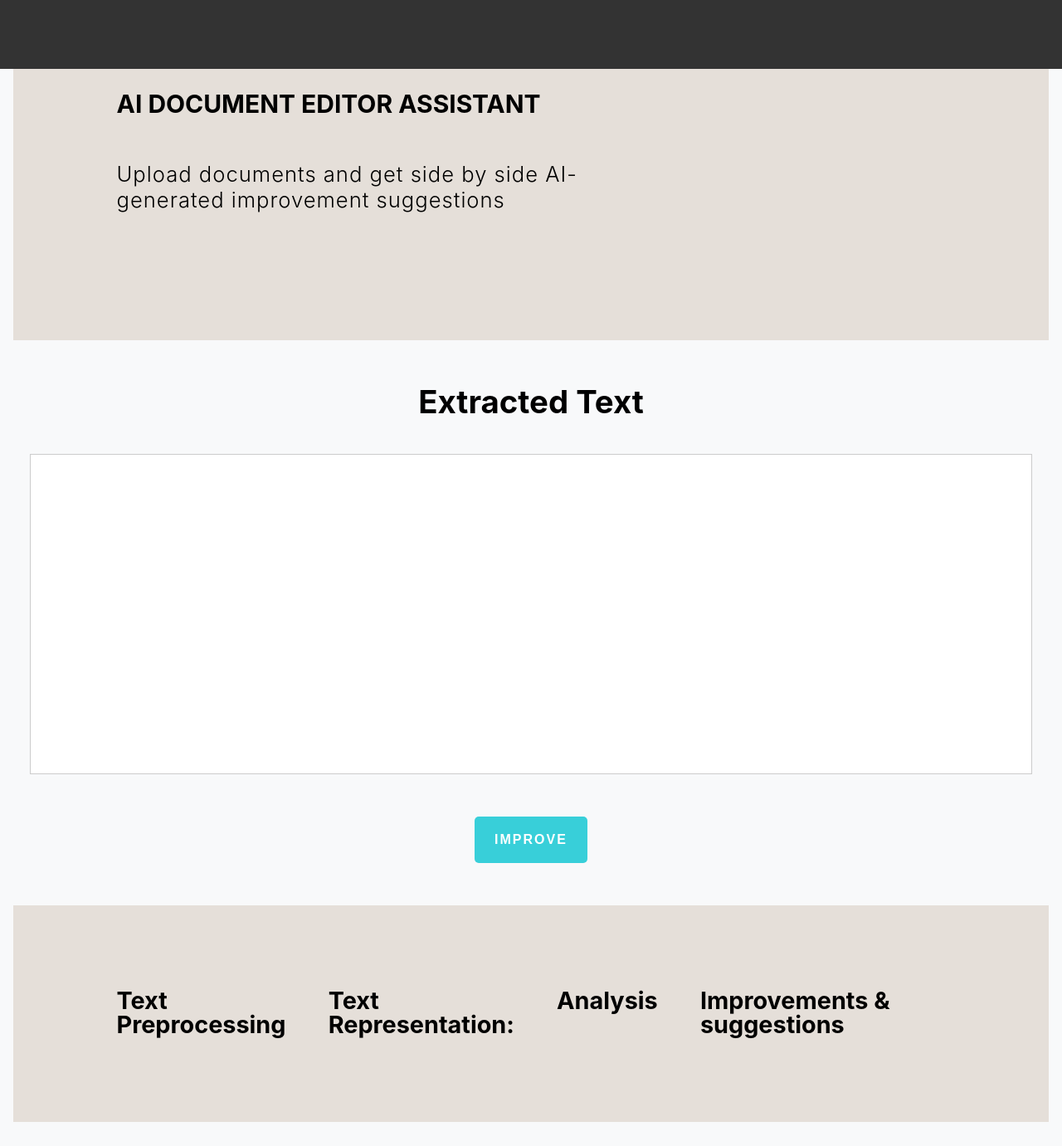
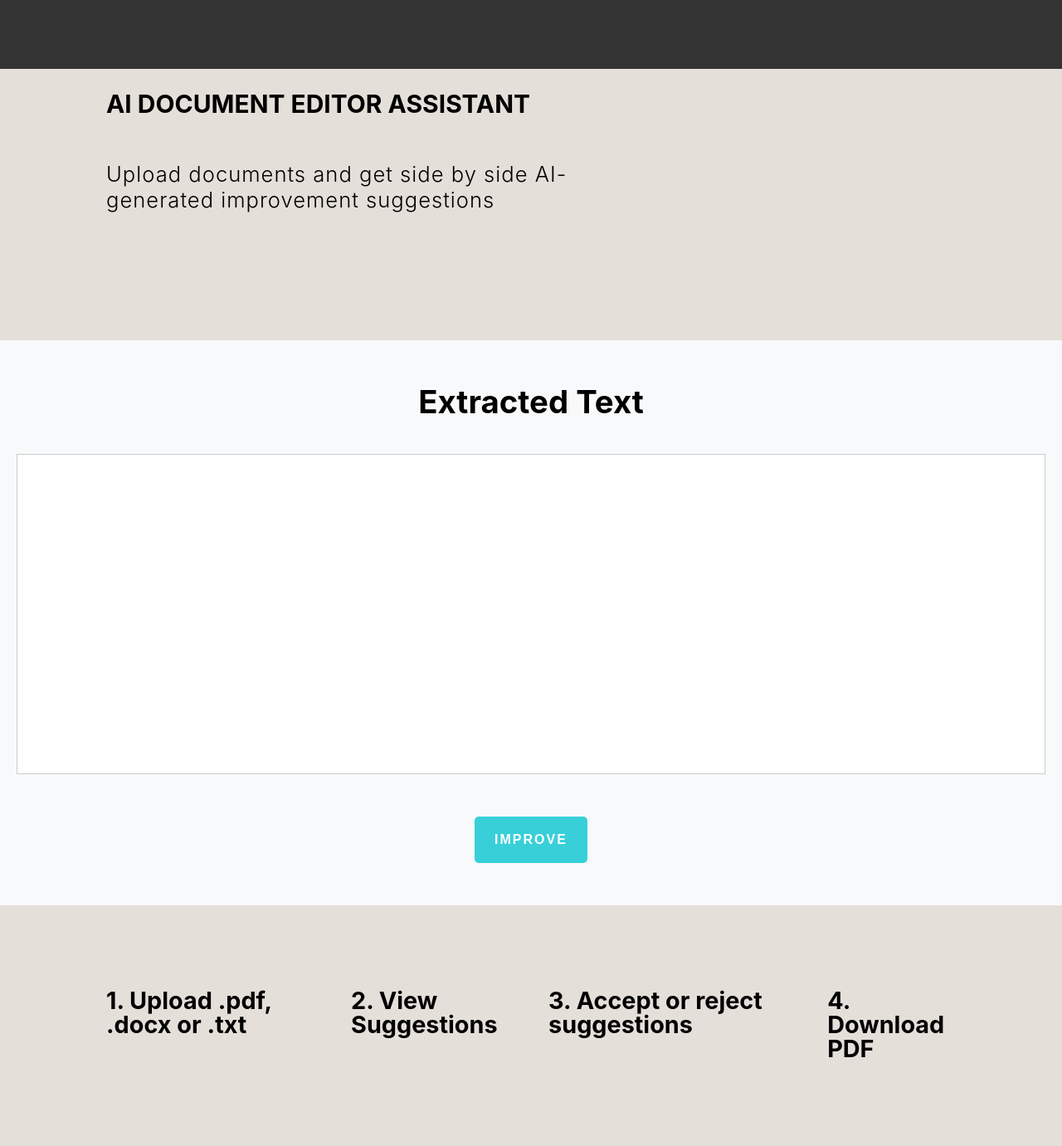
Before and after one commit to DerrickKirimi/Ai-Document-Editor-Assistant, a Django app: page /UPLOAD in a window 1280 px wide. Shown: the whole page at 83% size. Before the commit the page ends 1352 px from the top, so only its background shows below. Run offline with Django 4.2, Linux system fonts and the light colour scheme; some libraries are stand-ins or nearby versions.

Commit message:
Functional

```diff
--- a/app1/templates/app1/base.html
+++ b/app1/templates/app1/base.html
@@ -69,19 +69,19 @@
         <section class="flexSection lastSection">
             <article class="flexText">
                 <div class="card">
-                    <h2 class="accentColor">Text Preprocessing</h2>
+                    <h2 class="accentColor">1. Upload .pdf, .docx or .txt</h2>
                     <p></p>
                 </div>
                 <div class="card">
-                    <h2 class="accentColor">Text Representation:</h2>
+                    <h2 class="accentColor">2. View Suggestions</h2>
                     <p></p>
                 </div>
                 <div class="card">
-                    <h2 class="accentColor">Analysis</h2>
+                    <h2 class="accentColor">3. Accept or reject suggestions</h2>
                     <p></p>
                 </div>
                 <div class="card">
-                    <h2 class="accentColor">Improvements & suggestions</h2>
+                    <h2 class="accentColor">4. Download PDF</h2>
                     <p></p>
                 </div>
             </article>
```
Also changed, not shown: README.md.
